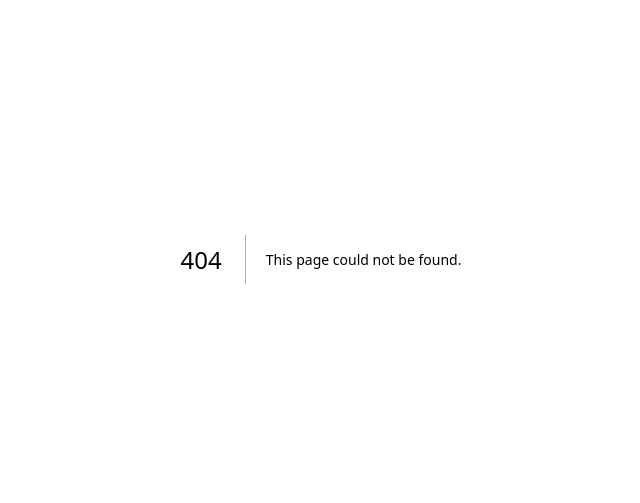
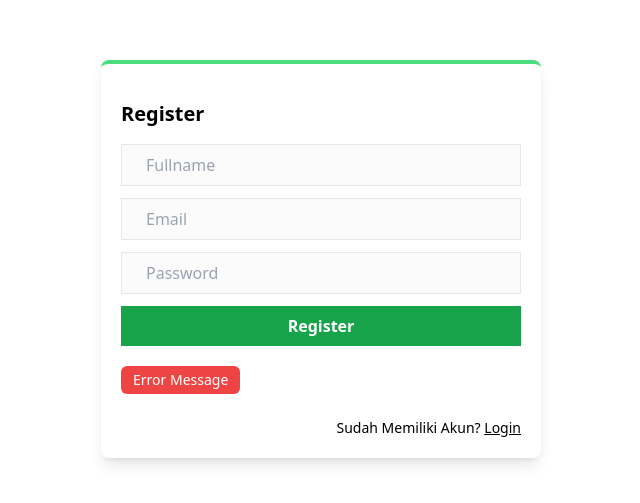
Before and after one commit to KonferensiHantuProject/next-auth, a Next.js app: page /register in a window 1280 px wide. Before the commit this address had no page. Shown: the part 141-644 px from the top of the page, without its empty margins (319-959 px from the left). Built offline with nearby package versions, Linux system fonts and the light colour scheme.

Commit message:
Finishing Design UI

```diff
--- /dev/null
+++ b/components/RegisterForm.js
@@ -0,0 +1,32 @@
+import Link from "next/link";
+
+const RegisterForm = () => {
+    return (
+        <div className="grid place-items-center h-screen">
+            <div className="shadow-lg p-5 rounded-lg border-t-4 border-green-400">
+                <h1 className="text-xl font-bold my-4">Register</h1>
+
+                <form className="flex flex-col gap-3">
+                    <input type="text" placeholder="Fullname" />
+                    <input type="text" placeholder="Email" />
+                    <input type="password" placeholder="Password" />
+                    <button className="bg-green-600 text-white font-bold cursor-pointer px-6 py-2">
+                        Register
+                    </button>
+
+                    {/* Warning */}
+                    <div className="bg-red-500 text-white w-fit text-sm py-1 px-3 rounded-md mt-2">
+                        Error Message
+                    </div>
+
+                    {/* Link */}
+                    <Link href={'/'} className="text-sm mt-3 text-right">
+                        Sudah Memiliki Akun? <span className="underline">Login</span>
+                    </Link>
+                </form>
+            </div>
+        </div>
+    );
+}
+
+export default RegisterForm;
--- /dev/null
+++ b/components/UserInfo.js
@@ -0,0 +1,17 @@
+const UserInfo = () => {
+    return (
+        <div className="grid place-items-center h-screen">
+            <div className="shadow-lg p-8 bg-zinc-300/10 flex flex-col gap-2 my-6">
+                <div>
+                    Name: <span className="font-bold">John</span>
+                </div>
+                <div>
+                    Email: <span className="font-bold">john@gmail.com</span>
+                </div>
+                <button className="bg-red-500 text-white font-bold px-6 py-2 mt-3">Log Out</button>
+            </div>
+        </div>
+    );
+}
+
+export default UserInfo;
--- /dev/null
+++ b/pages/dashboard/index.js
@@ -0,0 +1,9 @@
+import UserInfo from "@/components/UserInfo";
+
+const Dashboard = () => {
+    return (
+        <UserInfo />
+    );
+}
+
+export default Dashboard;
--- /dev/null
+++ b/pages/register/index.js
@@ -0,0 +1,9 @@
+import RegisterForm from "@/components/RegisterForm";
+
+const Register = () => {
+    return (
+        <RegisterForm />
+    );
+}
+
+export default Register;
```
